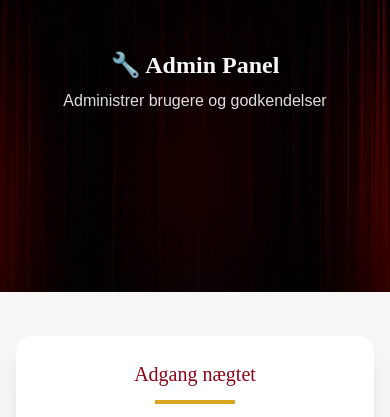
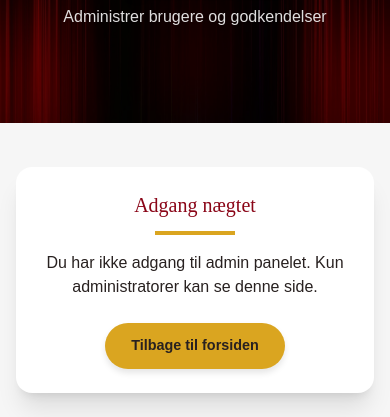
Before and after one commit to drummdurum/hovedopgave-sceneskift, a website: page public/compentens/view/admin.ejs in a window 390 px wide. Shown: the part 122-539 px from the top of the page. Drawn offline with nearby package versions, Linux system fonts and the light colour scheme; files that its build step writes are made by us from their sources.

Commit message:
styling rettet

```diff
--- a/public/compentens/view/admin.ejs
+++ b/public/compentens/view/admin.ejs
@@ -15,14 +15,14 @@
   </header>
 
   <!-- Hero sektion med baggrundsbillede -->
-  <section class="relative min-h-[50vh] md:min-h-[40vh] flex flex-col" style="background-image: url('/compentens/image/forside.webp'); background-size: cover; background-position: center; background-repeat: no-repeat; margin-top: -100px; margin-bottom: 20px;">
+  <section class="relative min-h-[30vh] md:min-h-[40vh] flex flex-col" style="background-image: url('/compentens/image/forside.webp'); background-size: cover; background-position: center; background-repeat: no-repeat; margin-top: -100px; margin-bottom: 20px;">
 
     <!-- Dark overlay -->
     <div class="absolute inset-0" style="background-color: rgba(0, 0, 0, 0.6); z-index: 0;"></div>
 
     <!-- Hero indhold -->
     <div class="flex flex-col items-center justify-center w-full px-4 md:px-6 flex-grow relative" style="z-index: 1;">
-      <div class="text-center" style="padding: 60px 16px;">
+      <div class="text-center" style="padding: 40px 16px;">
         <h1 class="text-2xl sm:text-3xl md:text-5xl lg:text-6xl font-bold mb-2 md:mb-4" style="font-family: var(--font-heading); color: var(--color-light); text-shadow: 2px 2px 8px rgba(0,0,0,0.8);">
           🔧 Admin Panel
         </h1>
```
